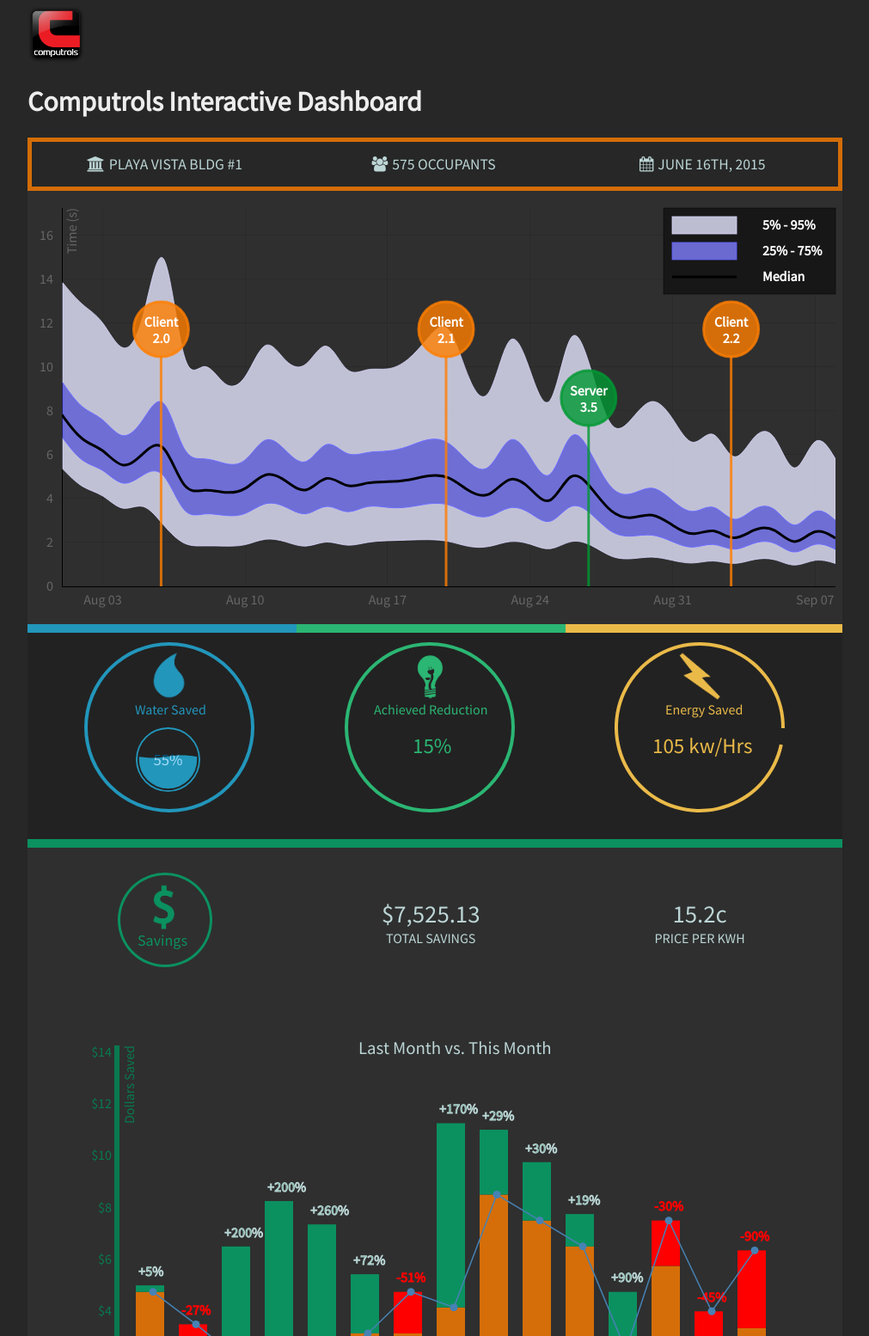
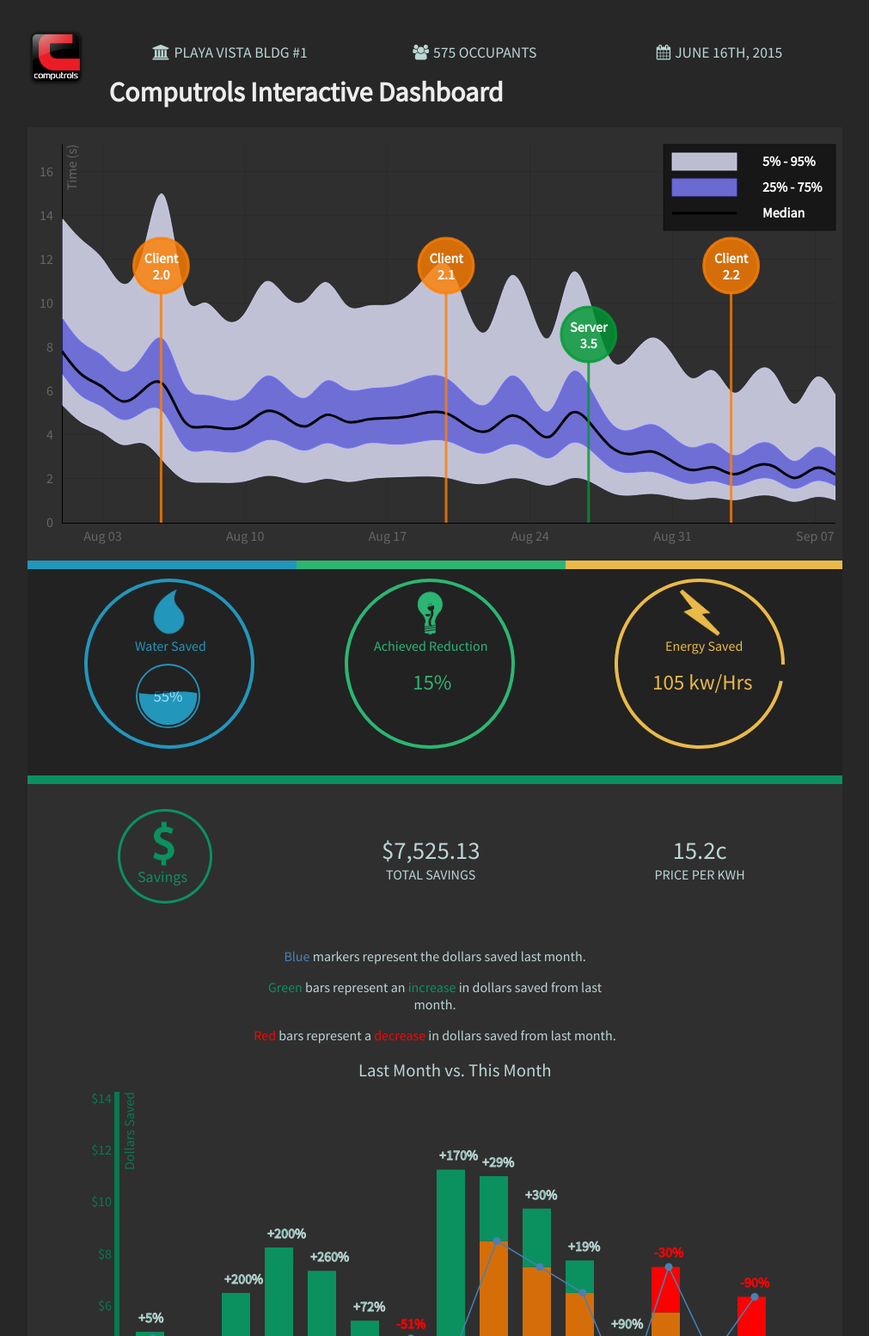
Before and after one commit to ComputrolsInc/cbw-dashexample, a website: page app/index.html in a window 1280 px wide. Shown: the top 1554 px of the page at 86% size, without its empty margins (134-1145 px from the left). Drawn offline with Linux system fonts and the light colour scheme.

Commit message:
styling - more changes

```diff
--- a/app/index.html
+++ b/app/index.html
@@ -16,14 +16,24 @@
   <body>
 
     <main class="dash">
-        <img class="dash_logo" src="images/3dlogo.png" />
+        <div class="dash_appbar">
+            <div class="dash_appbar--logo">
+                <img src="images/3dlogo.png" />
+            </div>
+
+            <div class="dash_appbar--location">
+                <span class="location_name"><i class="icon icon-university"></i>Playa Vista Bldg #1</span>
+                <span class="location_occupants"><i class="icon icon-users"></i>575 Occupants</span>
+                <span class="location_date"><i class="icon icon-calendar"></i>June 16th, 2015</span>
+            </div>
+        </div>
         <h1>Computrols Interactive Dashboard</h1>
 
-        <div class="dash_location">
+<!--         <div class="dash_location">
             <span class="dash_location--name"><i class="icon icon-university"></i>Playa Vista Bldg #1</span>
             <span class="dash_location--occupants"><i class="icon icon-users"></i>575 Occupants</span>
             <span class="dash_location--date"><i class="icon icon-calendar"></i>June 16th, 2015</span>
-        </div>
+        </div> -->
         <!-- Interchanging Dash data -->
         <div class="dash_interchanging">
             <div class="dash_interchanging--container">
@@ -85,7 +95,12 @@
 
             <!-- CHART SVG -->
             <div class="dash_savings--container">
-                <span class="dash_savings_header">Last Month vs. This Month</span>
+                <div class="dash_savings--legend">
+                    <p class="legend_explanation--line"><span class="color">Blue</span>&nbsp;markers represent the dollars saved last month.</p>
+                    <p class="legend_explanation--green"><span class="color">Green</span>&nbsp;bars represent an <span class="color">increase</span> in dollars saved from last month.</p>
+                    <p class="legend_explanation--red"><span class="color">Red</span>&nbsp;bars represent a <span class="color">decrease</span> in dollars saved from last month.</p>
+                </div>
+                <span class="dash_savings--header">Last Month vs. This Month</span>
                 <svg class="dash_savings--chart" width="100%" height="250">
                     <defs>
                         <marker id="markerCircle" markerWidth="8" markerHeight="8" refX="5" refY="5">
--- a/app/styles/main.scss
+++ b/app/styles/main.scss
@@ -29,19 +29,26 @@
     width: 75%;
     margin: 0 auto;
 
-    .dash_logo {
+    .dash_appbar {
+        margin-bottom: 35px;
+        .dash_appbar--logo {
+            width: 10%;
+            float: left;
+            img {
                 height: 65px;
             }
+        }
 
-    .dash_location {
+        .dash_appbar--location {
             box-sizing: border-box;
-        width: 100%;
+            float: left;
+            width: 90%;
 
-        border: 5px solid $color-orange-marker;
+            // border: 5px solid $color-orange-marker;
 
-        .dash_location--name,
-        .dash_location--occupants,
-        .dash_location--date {
+            .location_name,
+            .location_occupants,
+            .location_date {
                 color: $color-white-secondary;
                 text-transform: uppercase;
                 width: 33%;
@@ -55,6 +62,9 @@
                 }
             }
         }
+    }
+
+
     .dash_interchanging {
 
         min-height: 500px;
@@ -252,12 +262,34 @@
             background-color: $color-black-secondary;
             position: relative;
 
-            .dash_savings_header {
+            .dash_savings--legend {
+                width: 50%;
+                margin: 0 auto;
+                text-align: center;
+                .legend_explanation--line,
+                .legend_explanation--green,
+                .legend_explanation--red {
+                    color: $color-white-secondary;
+                }
+
+                .legend_explanation--line .color {
+                    color: steelblue;
+                }
+
+                .legend_explanation--green .color {
+                    color: $color-green-money;
+                }
+
+                .legend_explanation--red .color {
+                    color: red;
+                }
+            }
+            .dash_savings--header {
                 font-size: 1.3em;
                 position: absolute;
                 color: $color-white-secondary;
                 left: 350px;
-                top: 30px;
+                top: 130px;
             }
         }
     }
```
Also changed, not shown: app/styles/main.css. Lines whose indentation alone changed are shown as unchanged.
